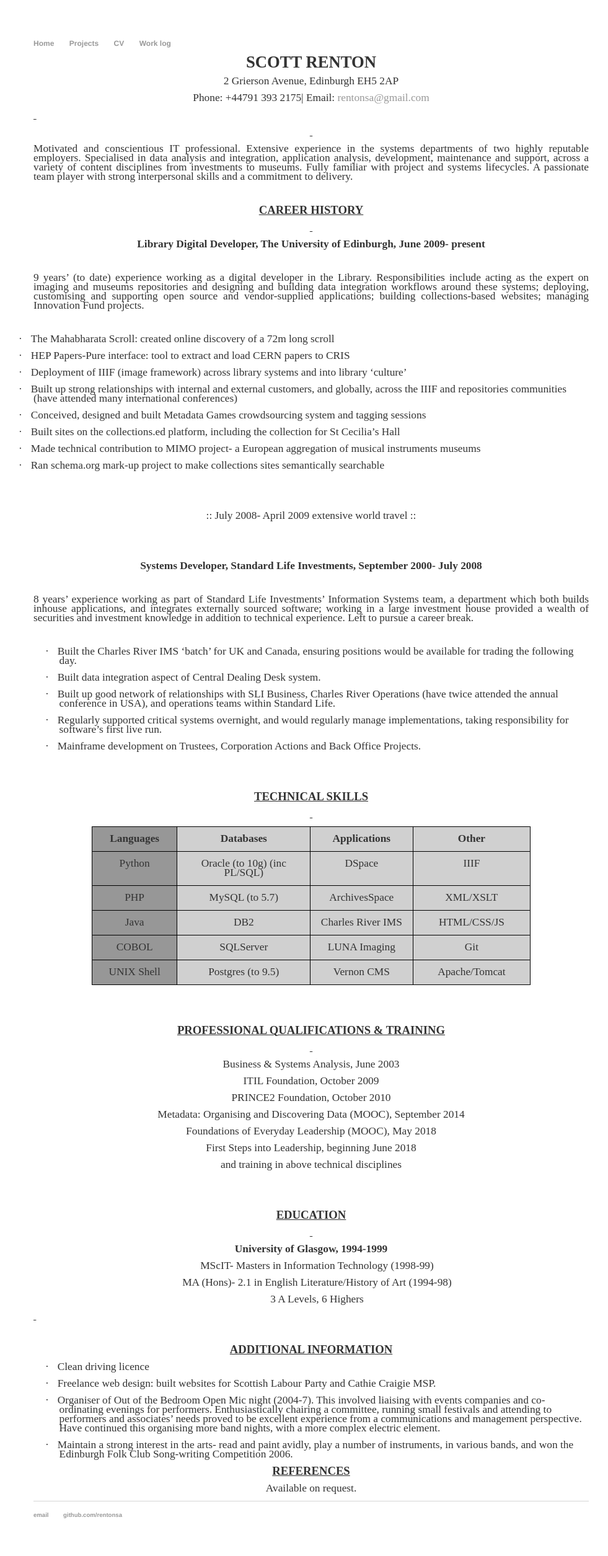
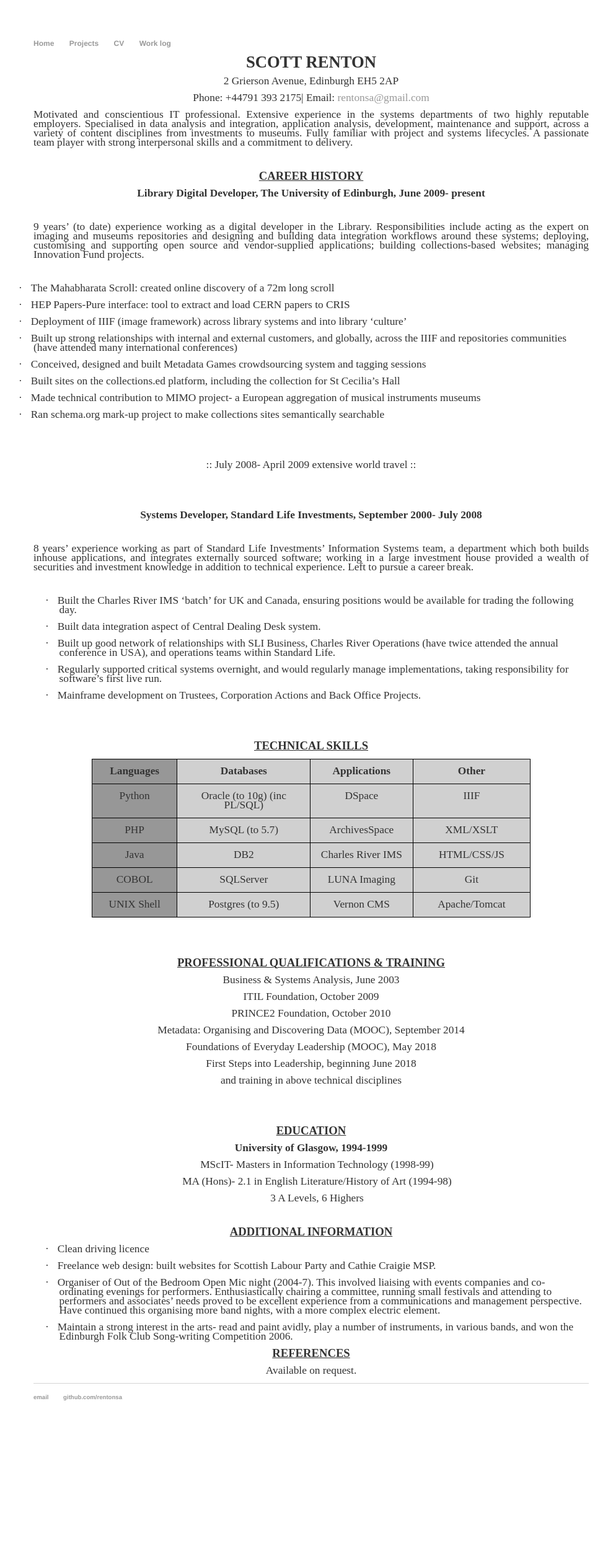
Before and after one commit to rentonsa/rentonsa.github.io, a Jekyll site: the page built from cv-orig/index.html, in a window 1280 px wide. Shown: the whole page at 62% size, without its empty margins (138-1119 px from the left). Built offline with Jekyll 4.4.1, drawn with Linux system fonts in a browser that asks for light colours; after the commit the page ends 2320 px from its top, so only the background shows below that.

Commit message:
CV update

```diff
--- a/cv-orig/index.html
+++ b/cv-orig/index.html
@@ -17,14 +17,6 @@ Email: </span><a href="mailto:rentonsa@gmail.com"><span style='font-size:13.0pt;
 font-family:"Bell MT",serif'>rentonsa@gmail.com</span></a><span
 style='font-size:13.0pt;font-family:"Bell MT",serif'><o:p></o:p></span></p>
 
-<p class=MsoNormal><b style='mso-bidi-font-weight:normal'><u><span
-style='font-size:14.0pt;font-family:"Bell MT",serif'><o:p><span
- style='text-decoration:none'>&nbsp;</span></o:p></span></u></b></p>
-
-<p class=MsoNormal align=center style='text-align:center'><u><span
-style='font-size:13.0pt;font-family:"Bell MT",serif'><o:p><span
- style='text-decoration:none'>&nbsp;</span></o:p></span></u></p>
-
 <p class=MsoNormal style='text-align:justify'><span style='font-size:13.0pt;
 font-family:"Bell MT",serif'>Motivated and conscientious IT professional. Extensive
 experience in the systems departments of two highly reputable employers.
@@ -40,10 +32,6 @@ style='font-size:13.0pt;font-family:"Bell MT",serif'><o:p>&nbsp;</o:p></span></p
 <p class=MsoNormal align=center style='text-align:center'><b style='mso-bidi-font-weight:
 normal'><u><span style='font-size:14.0pt;font-family:"Bell MT",serif'>CAREER
 HISTORY<o:p></o:p></span></u></b></p>
-
-<p class=MsoNormal align=center style='text-align:center'><u><span
-style='font-size:13.0pt;font-family:"Bell MT",serif'><o:p><span
- style='text-decoration:none'>&nbsp;</span></o:p></span></u></p>
 
 <p class=MsoNormal align=center style='text-align:center'><b style='mso-bidi-font-weight:
 normal'><span style='font-size:13.0pt;font-family:"Bell MT",serif'>Library
@@ -202,10 +190,6 @@ style='font-size:13.0pt;font-family:"Bell MT",serif'><o:p>&nbsp;</o:p></span></p
 <p class=MsoNormal align=center style='text-align:center'><b style='mso-bidi-font-weight:
 normal'><u><span style='font-size:14.0pt;font-family:"Bell MT",serif'>TECHNICAL
 SKILLS<o:p></o:p></span></u></b></p>
-
-<p class=MsoNormal align=center style='text-align:center'><b style='mso-bidi-font-weight:
-normal'><u><span style='font-size:13.0pt;font-family:"Bell MT",serif'><o:p><span
- style='text-decoration:none'>&nbsp;</span></o:p></span></u></b></p>
 
 <div align=center>
 
@@ -404,10 +388,6 @@ style='font-size:13.0pt;font-family:"Bell MT",serif'><o:p>&nbsp;</o:p></span></p
 normal'><u><span style='font-size:14.0pt;font-family:"Bell MT",serif'>PROFESSIONAL
 QUALIFICATIONS &amp; TRAINING<o:p></o:p></span></u></b></p>
 
-<p class=MsoNormal align=center style='text-align:center'><u><span
-style='font-size:13.0pt;font-family:"Bell MT",serif'><o:p><span
- style='text-decoration:none'>&nbsp;</span></o:p></span></u></p>
-
 <p class=MsoNormal align=center style='text-align:center'><span
 style='font-size:13.0pt;font-family:"Bell MT",serif'>Business &amp; Systems
 Analysis, June 2003<o:p></o:p></span></p>
@@ -445,10 +425,6 @@ style='font-size:13.0pt;font-family:"Bell MT",serif'><o:p>&nbsp;</o:p></span></p
 <p class=MsoNormal align=center style='text-align:center'><b style='mso-bidi-font-weight:
 normal'><u><span style='font-size:14.0pt;font-family:"Bell MT",serif'>EDUCATION<o:p></o:p></span></u></b></p>
 
-<p class=MsoNormal align=center style='text-align:center'><u><span
-style='font-size:13.0pt;font-family:"Bell MT",serif'><o:p><span
- style='text-decoration:none'>&nbsp;</span></o:p></span></u></p>
-
 <p class=MsoNormal align=center style='text-align:center'><b style='mso-bidi-font-weight:
 normal'><span style='font-size:13.0pt;font-family:"Bell MT",serif'>University of
 Glasgow, 1994-1999<o:p></o:p></span></b></p>
@@ -464,9 +440,6 @@ Literature/History of Art (1994-98)<o:p></o:p></span></p>
 
 <p class=MsoNormal align=center style='margin-left:14.2pt;text-align:center'><span
 style='font-size:13.0pt;font-family:"Bell MT",serif'>3 A Levels, 6 Highers<o:p></o:p></span></p>
-
-<p class=MsoNormal><u><span style='font-size:13.0pt;font-family:"Bell MT",serif'><o:p><span
- style='text-decoration:none'>&nbsp;</span></o:p></span></u></p>
 
 <p class=MsoNormal align=center style='text-align:center'><span
 style='font-size:13.0pt;font-family:"Bell MT",serif'><o:p>&nbsp;</o:p></span></p>
```
